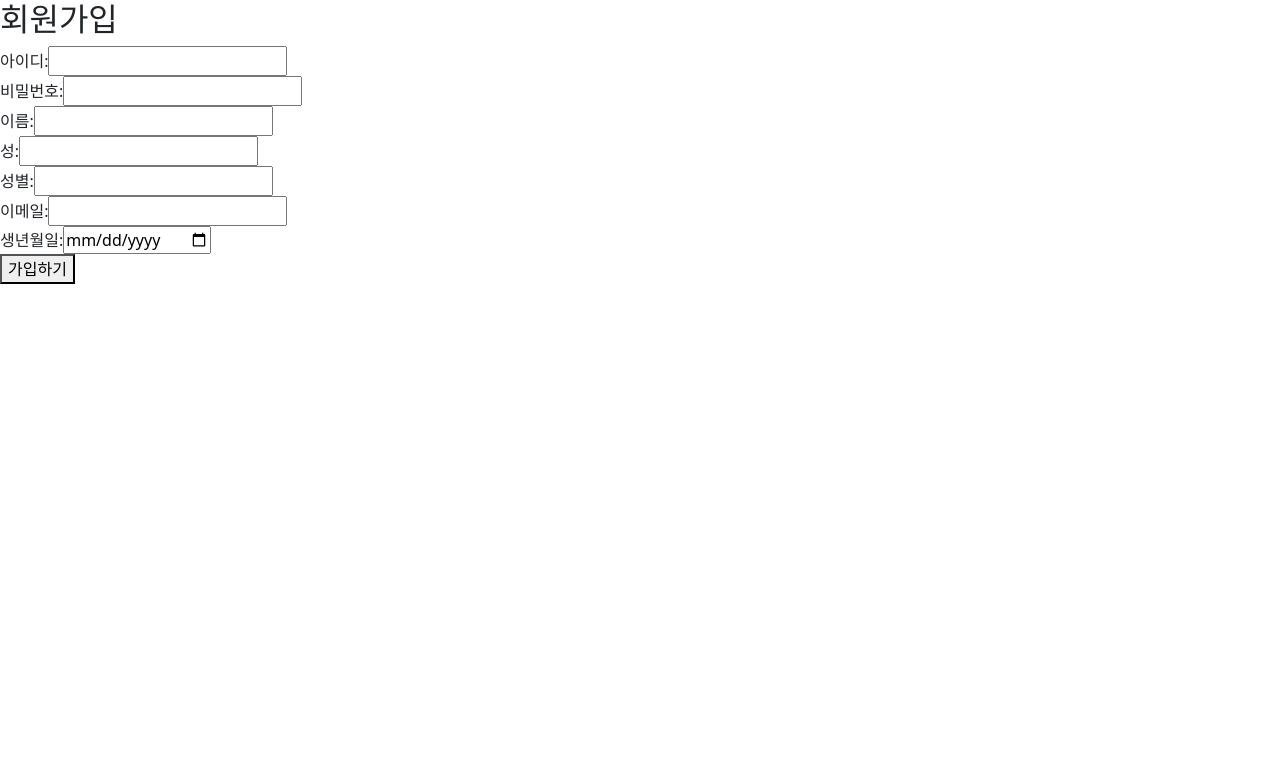
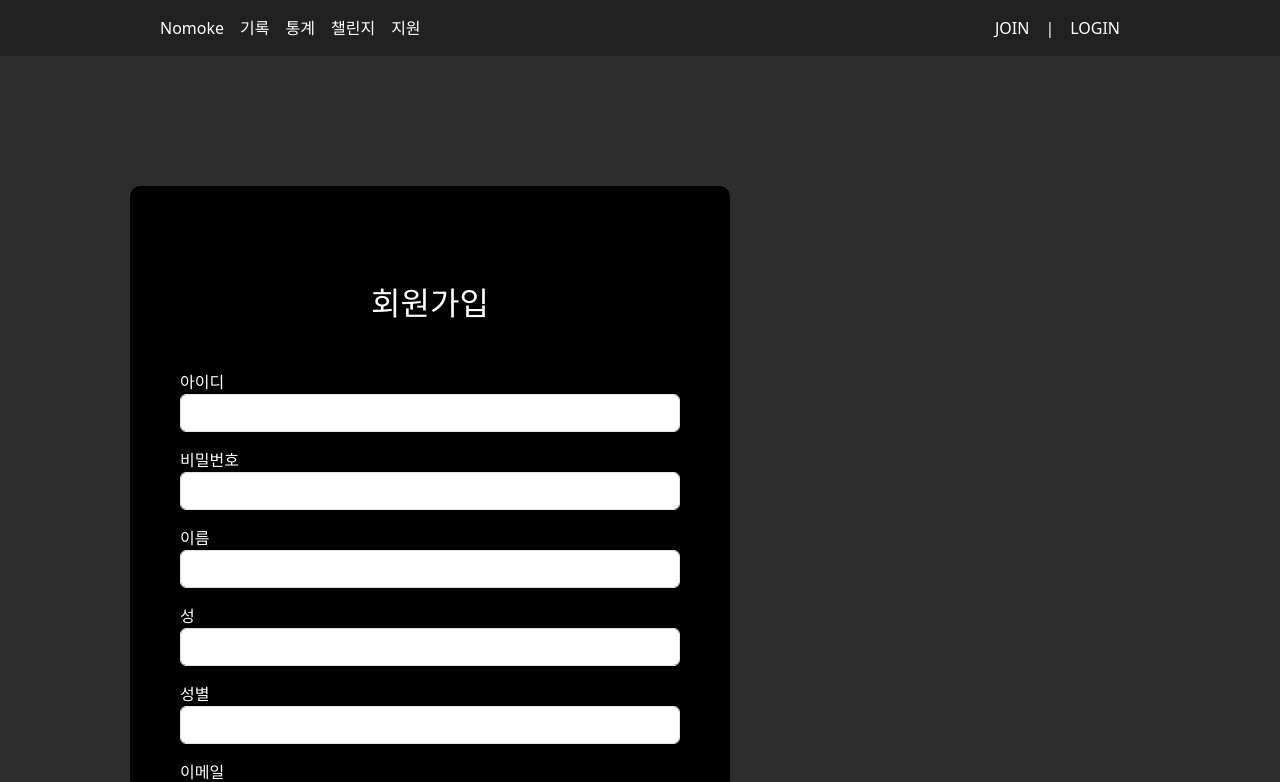
Before and after one commit to moonsunmean/devworks, a React (Create React App) app in the folder frontend/: page /join in a window 1280 px wide. Shown: the top 782 px of the page. Built offline with nearby package versions, Linux system fonts and the light colour scheme.

Commit message:
Fix: 로그인, 회원가입 페이지 수정

```diff
--- a/frontend/src/pages/record/Record.js
+++ b/frontend/src/pages/record/Record.js
@@ -5,6 +5,7 @@ import moment from "moment/moment";
 import Calendar from "react-calendar";
 import 'react-calendar/dist/Calendar.css';
 import axios from "axios";
+import {Container} from "react-bootstrap";
 
 function RecordPage() {
     const [date, setDate] = useState(new Date());
@@ -71,18 +72,19 @@ function RecordPage() {
 
     return (
         <>
-            <div className="container py-4" style={{width: "1100px"}}>
-                <div className="p-5 m-4 rounded-3" style={{background: "#5e5e5e", height: "400px"}}>
+            <Container className="py-4" style={{width: "1100px"}}>
+                <div className="p-5 m-4 rounded-3" style={{background: "#5e5e5e", padding: "100px"}}>
                     <div className="container-fluid py-5">
                         <h2 className="display-5 fw-bold text-white">오늘 나의 흡연량은?</h2>
-                        <label className="text-white" htmlFor="date">날짜를 선택하세요:
+                        <label className="text-white my-2" htmlFor="date">날짜를 선택하세요 :
                             <input type="date"
                                    id="date"
+                                   className="form-control my-2"
                                    value={moment(date).format("YYYY-MM-DD")} // Bind value to selected date
                                    onChange={(e) => setDate(new Date(e.target.value))}/>
                         </label>
                         <input
-                            className="form-control form-control-lg my-4"
+                            className="form-control form-control-lg my-3"
                             type="text"
                             placeholder="숫자만 입력해주세요 (개비)"
                             aria-label=".form-control-lg example"
@@ -98,7 +100,7 @@ function RecordPage() {
                         </button>
                     </div>
                 </div>
-            </div>
+            </Container>
             <div className="container py-4" style={{width: "1100px"}}>
                 <div className="p-5 m-4 rounded-3" style={{background: "#5e5e5e"}}>
                     <div className="container-fluid py-5">
--- a/frontend/src/pages/user/Join.js
+++ b/frontend/src/pages/user/Join.js
@@ -1,8 +1,12 @@
 import React, { useState } from 'react';
-import { useNavigate } from 'react-router-dom';
+import {Link, useNavigate} from 'react-router-dom';
 import axios from 'axios';
+import Header from "../../components/Header";
+import Footer from "../../components/Footer";
+import {Container, Form} from "react-bootstrap";
+import Button from "react-bootstrap/Button";
 
-function Join() {
+function JoinForm() {
 
     const navigate = useNavigate();
 
@@ -45,45 +49,71 @@ function Join() {
 
     return (
         <div>
-            <h2>회원가입</h2>
-            <form onSubmit={handleSubmit}>
-                <div>
-                    <label>아이디:</label>
-                    <input type="text" name="username" value={joinData.username} onChange={handleChange} required pattern="^(?=.*[a-z])[a-z0-9]{6,12}$" title="영문 소문자로만 이루어진 아이디 또는 영문 소문자와 숫자의 조합으로 이루어진 6~12자리의 아이디를 입력하세요." />
+            <Container className="text-white" style={{margin: "130px", padding: "50px", width: "600px", borderRadius: "10px", background: "black"}}>
+                <Form onSubmit={handleSubmit}>
+                    <h2 className="text-center my-5">회원가입</h2>
+                    <div className="mb-3">
+                        <label>아이디</label>
+                        <input type="text" name="username" value={joinData.username} onChange={handleChange} required
+                               className="form-control"
+                               pattern="^(?=.*[a-z])[a-z0-9]{6,12}$"
+                               title="영문 소문자로만 이루어진 아이디 또는 영문 소문자와 숫자의 조합으로 이루어진 6~12자리의 아이디를 입력하세요."/>
                         {errors.username && <span>{errors.username}</span>}
                     </div>
-                <div>
-                    <label>비밀번호:</label>
-                    <input type="password" name="password" value={joinData.password} onChange={handleChange} required pattern="^(?=.*[a-zA-Z])(?=.*\d)(?=.*[@#$%^&+=!]).{8,16}$" title="영문 대소문자, 숫자, 특수문자를 포함하여 8~16자리의 비밀번호를 입력하세요." />
+                    <div className="mb-3">
+                        <label>비밀번호</label>
+                        <input type="password" name="password" value={joinData.password} onChange={handleChange}
+                               required pattern="^(?=.*[a-zA-Z])(?=.*\d)(?=.*[@#$%^&+=!]).{8,16}$"
+                               className="form-control"
+                               title="영문 대소문자, 숫자, 특수문자를 포함하여 8~16자리의 비밀번호를 입력하세요."/>
                         {errors.password && <span>{errors.password}</span>}
                     </div>
-                <div>
-                    <label>이름:</label>
-                    <input type="text" name="firstName" value={joinData.firstName} onChange={handleChange} required />
+                    <div className="mb-3">
+                        <label>이름</label>
+                        <input type="text" name="firstName" value={joinData.firstName} onChange={handleChange}
+                               className="form-control"
+                               required/>
                         {errors.firstName && <span>{errors.firstName}</span>}
                     </div>
-                <div>
-                    <label>성:</label>
-                    <input type="text" name="lastName" value={joinData.lastName} onChange={handleChange} required />
+                    <div className="mb-3">
+                        <label>성</label>
+                        <input type="text" name="lastName" value={joinData.lastName} onChange={handleChange} className="form-control" required/>
                         {errors.lastName && <span>{errors.lastName}</span>}
                     </div>
-                <div>
-                    <label>성별:</label>
-                    <input type="text" name="gender" value={joinData.gender} onChange={handleChange} required />
+                    <div className="mb-3">
+                        <label>성별</label>
+                        <input type="text" name="gender" value={joinData.gender} onChange={handleChange} className="form-control" required/>
                         {errors.gender && <span>{errors.gender}</span>}
                     </div>
-                <div>
-                    <label>이메일:</label>
-                    <input type="email" name="email" value={joinData.email} onChange={handleChange} required />
+                    <div className="mb-3">
+                        <label>이메일</label>
+                        <input type="email" name="email" value={joinData.email} onChange={handleChange} className="form-control" required/>
                         {errors.email && <span>{errors.email}</span>}
                     </div>
-                <div>
-                    <label>생년월일:</label>
-                    <input type="date" name="birthDate" value={joinData.birthDate} onChange={handleChange} required />
+                    <div className="mb-3">
+                        <label>생년월일</label>
+                        <input type="date" name="birthDate" value={joinData.birthDate} onChange={handleChange}
+                               className="form-control"
+                               required/>
                         {errors.birthDate && <span>{errors.birthDate}</span>}
                     </div>
-                <button type="submit">가입하기</button>
-            </form>
+                    <div className="d-grid mt-5">
+                        <Button type="submit" className="btn btn-danger">
+                            회원가입
+                        </Button>
+                    </div>
+                </Form>
+            </Container>
+        </div>
+    );
+}
+
+function Join() {
+    return (
+        <div style={{background: "#2d2d2d"}}>
+            <Header/>
+            <JoinForm/>
+            <Footer/>
         </div>
     );
 }
--- a/frontend/src/pages/user/Login.js
+++ b/frontend/src/pages/user/Login.js
@@ -1,8 +1,12 @@
 import React, { useState } from 'react';
 import { useNavigate, Link } from 'react-router-dom';
 import axios from 'axios';
+import Header from "../../components/Header";
+import Footer from "../../components/Footer";
+import {Container, Form} from "react-bootstrap";
+import Button from "react-bootstrap/Button";
 
-function Login() {
+function LoginForm() {
   const [username, setUsername] = useState('');
   const [password, setPassword] = useState('');
   const [error, setError] = useState('');
@@ -43,30 +47,64 @@ function Login() {
 
   return (
     <div>
-      <h2>로그인</h2>
+        <Container className="text-white" style={{margin: "130px", padding: "50px", width: "600px", borderRadius: "10px", background: "black"}}>
             {error && <div>{error}</div>}
-      <form onSubmit={handleLogin}>
-        <div>
+            <Form onSubmit={handleLogin}>
+                <h2 className="text-center my-5">로그인</h2>
+                <div className="mb-3">
                     <label htmlFor="username">아이디 </label>
                     <input
                         type="text"
                         id="username"
+                        className="form-control"
+                        placeholder="아이디를 입력해 주세요"
                         value={username}
                         onChange={(e) => setUsername(e.target.value)}
                     />
                 </div>
-        <div>
+                <div className="mb-3">
                     <label htmlFor="password">비밀번호 </label>
                     <input
                         type="password"
                         id="password"
+                        className="form-control"
+                        placeholder="비밀번호를 입력해 주세요"
                         value={password}
                         onChange={(e) => setPassword(e.target.value)}
                     />
                 </div>
-        <button type="submit">로그인</button>
-        <Link to="/join">회원가입</Link>
-      </form>
+                <div className="d-grid mt-5">
+                    <Button type="submit" className="btn btn-danger">
+                        로그인
+                    </Button>
+                </div>
+                <p className="forgot-password text-white my-3">
+                    <Link to="/join">회원가입 하러가기</Link>
+                </p>
+                <hr/>
+                <div>
+                    <h5 className="my-4 text-center"> 간편로그인 </h5>
+                    <div style={{display: "flex", justifyContent: "space-around"}}>
+                        <a href="http://34.64.51.56:5000/oauth2/authorization/kakao" style={{width: '75px'}}><img
+                            src="img/kakao.png" alt="카카오로그인"/></a>
+                        <a href="http://34.64.51.56:5000/oauth2/authorization/naver" style={{width: '75px%'}}><img
+                            src="img/naver.png" alt="네이버로그인"/></a>
+                        <a href="http://34.64.51.56:5000/oauth2/authorization/google" style={{width: '75px%'}}><img
+                            src="img/google.png" alt="구글로그인"/></a>
+                    </div>
+                </div>
+            </Form>
+        </Container>
+    </div>
+  );
+}
+
+function Login() {
+    return (
+        <div style={{background: "#2d2d2d"}}>
+            <Header/>
+            <LoginForm/>
+            <Footer/>
         </div>
     );
 }
```
Lines whose indentation alone changed are shown as unchanged.
